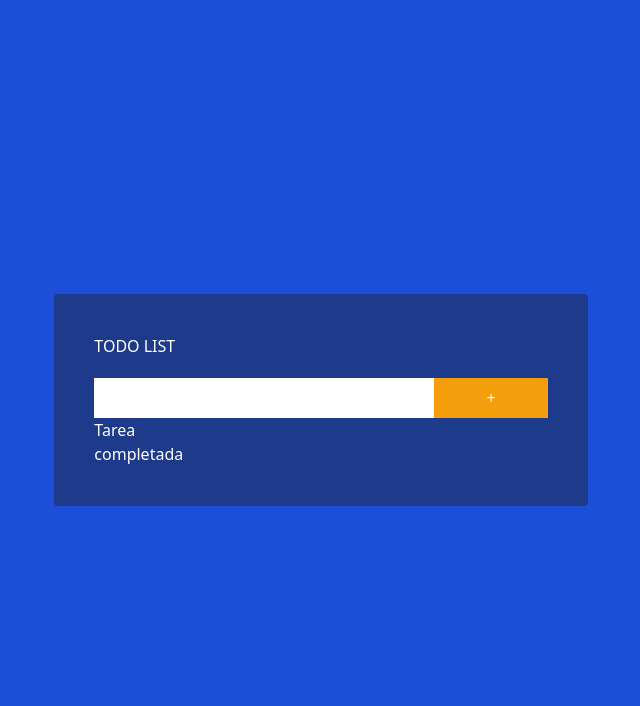
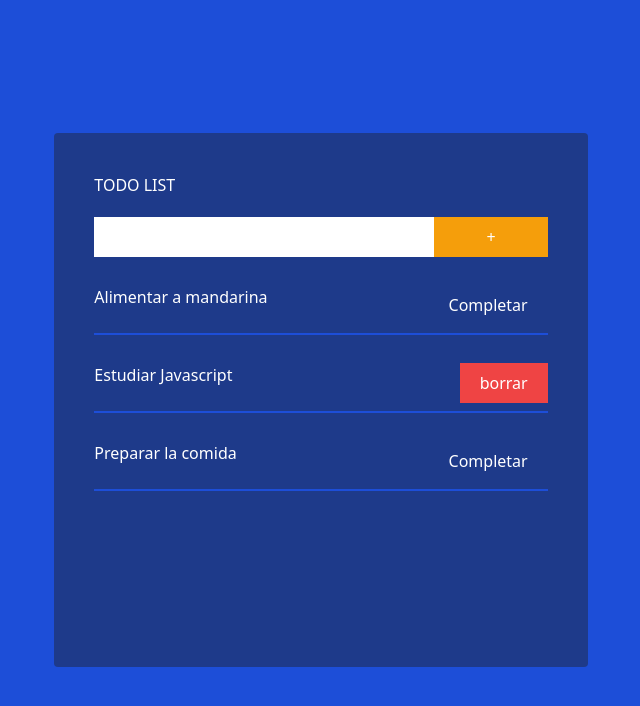
Before and after one commit to carlosAguinaga/todo-taidwind, a React (Create React App) app: page / in a window 1280 px wide. Shown: the top 706 px of the page, without its empty margins (319-959 px from the left). Built offline with nearby package versions, Linux system fonts and the light colour scheme.

Commit message:
feat: list todo added

```diff
--- a/src/App.jsx
+++ b/src/App.jsx
@@ -1,20 +1,43 @@
 import "./App.css";
+import AddTodo from "./components/AddTodo";
+import TodoList from "./components/TodoList";
+import TodoItem from "./components/TodoItem";
+import { useState } from "react";
+
+const list = [
+  {
+    title: "Alimentar a mandarina",
+    status: false,
+  },
+  {
+    title: "Estudiar Javascript",
+    status: true,
+  },
+  {
+    title: "Preparar la comida",
+    status: false,
+  },
+];
 
 function App() {
+  const [todoArr, setTodoArr] = useState(list);
+  const [todoTitle, setTodoTitle] = useState(null)
+
+  const handleAddTodo = (e) => {
+    console.log(todoTitle);
+    setTodoArr([...todoArr, {title: todoTitle, status: false}])
+  }
+
   return (
     <div className="h-screen bg-blue-700 flex justify-center items-center">
-      <div className="w-full bg-blue-900 text-white px-10 py-10 rounded md:w-5/12">
-        <h2>TODO LIST</h2>
-        <div className="flex w-full mt-5">
-        <input type="text" className="w-3/4 text-blue-500 p-2"/>
-        <button className="bg-yellow-500 w-1/4">+</button>
-        </div>
-        <div>
-          <div>
-            <p>Tarea</p>
-            <button>completada</button>
-          </div>
-        </div>
+      <div className="w-full bg-blue-900 text-white px-10 py-10 rounded md:w-5/12 h-2/3 overflow-scroll">
+        <h2 className="text-left">TODO LIST</h2>
+        <AddTodo setTodoTitle={setTodoTitle} handleAddTodo={handleAddTodo}/>
+        <TodoList>
+          {todoArr.map((item, index) => (
+            <TodoItem title={item.title} status={item.status} key={index}/>
+          ))}
+        </TodoList>
       </div>
     </div>
   );
--- /dev/null
+++ b/src/components/AddTodo.jsx
@@ -0,0 +1,18 @@
+import React from "react";
+
+const AddTodo = ({ setTodoTitle, handleAddTodo }) => {
+  return (
+    <div className="flex w-full mt-5">
+      <input
+        type="text"
+        className="w-3/4 p-2 text-black"
+        onChange={(e) => setTodoTitle(e.target.value)}
+      />
+      <button className="bg-yellow-500 w-1/4" onClick={handleAddTodo}>
+        +
+      </button>
+    </div>
+  );
+};
+
+export default AddTodo;
--- /dev/null
+++ b/src/components/TodoItem.jsx
@@ -0,0 +1,15 @@
+import React from "react";
+
+const TodoItem = ({ title, status }) => {
+  return (
+    <div className="flex justify-between item-center w-full mt-5 border-b-2 border-blue-700 py-2">
+      <p>{title}</p>
+      <button className={`${status ? "bg-red-500" : "bg-transparent"} py-2 px-5`}>
+        {" "}
+        {status ? "borrar" : "Completar"}{" "}
+      </button>
+    </div>
+  );
+};
+
+export default TodoItem;
--- /dev/null
+++ b/src/components/TodoList.jsx
@@ -0,0 +1,11 @@
+import React from 'react'
+
+const TodoList = ({children}) => {
+    return (
+        <div>
+            {children}
+        </div>
+    )
+}
+
+export default TodoList
```
